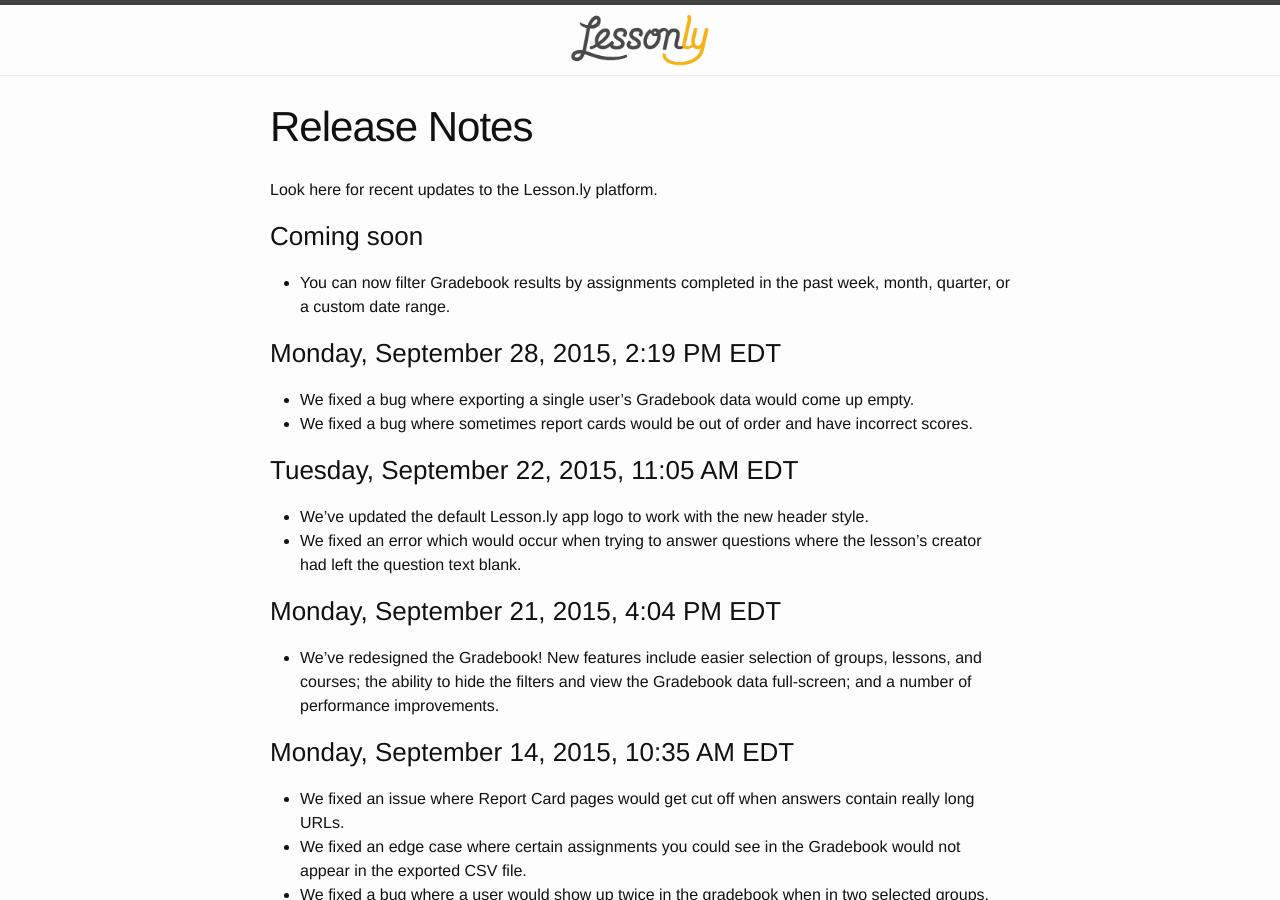
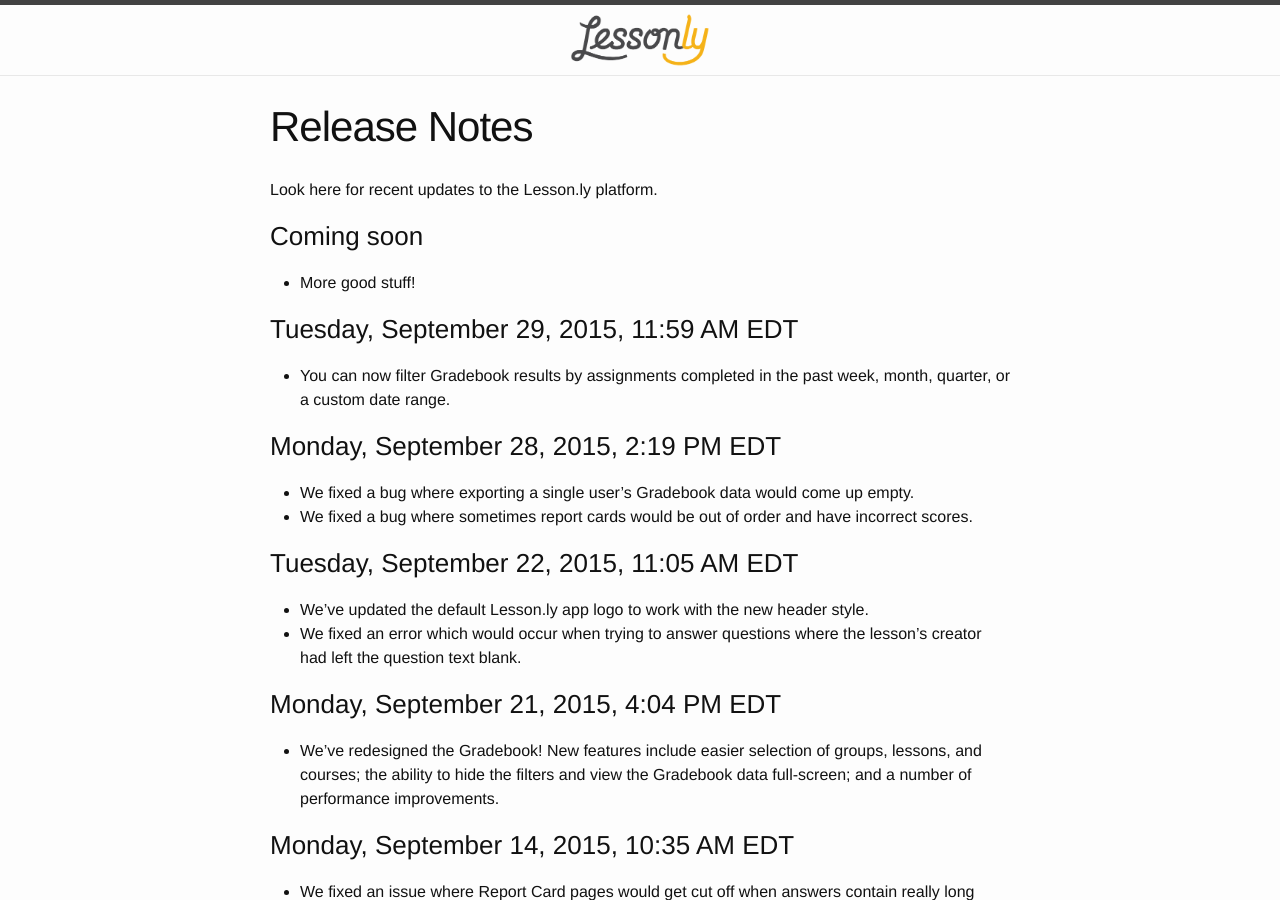
Before and after one commit to isabella232/lessonly.github.io, a Jekyll site: the page built from release-notes.md, in a window 1280 px wide and 900 px high. Built offline with Jekyll 4.4.1, drawn with Linux system fonts in a browser that asks for light colours.

Commit message:
Update release notes

```diff
--- a/release-notes.md
+++ b/release-notes.md
@@ -7,6 +7,10 @@
 Look here for recent updates to the Lesson.ly platform.
 
 ### Coming soon
+
+- More good stuff!
+
+### Tuesday, September 29, 2015, 11:59 AM EDT
 
 - You can now filter Gradebook results by assignments completed in the past week, month, quarter, or a custom date range.
 
```
